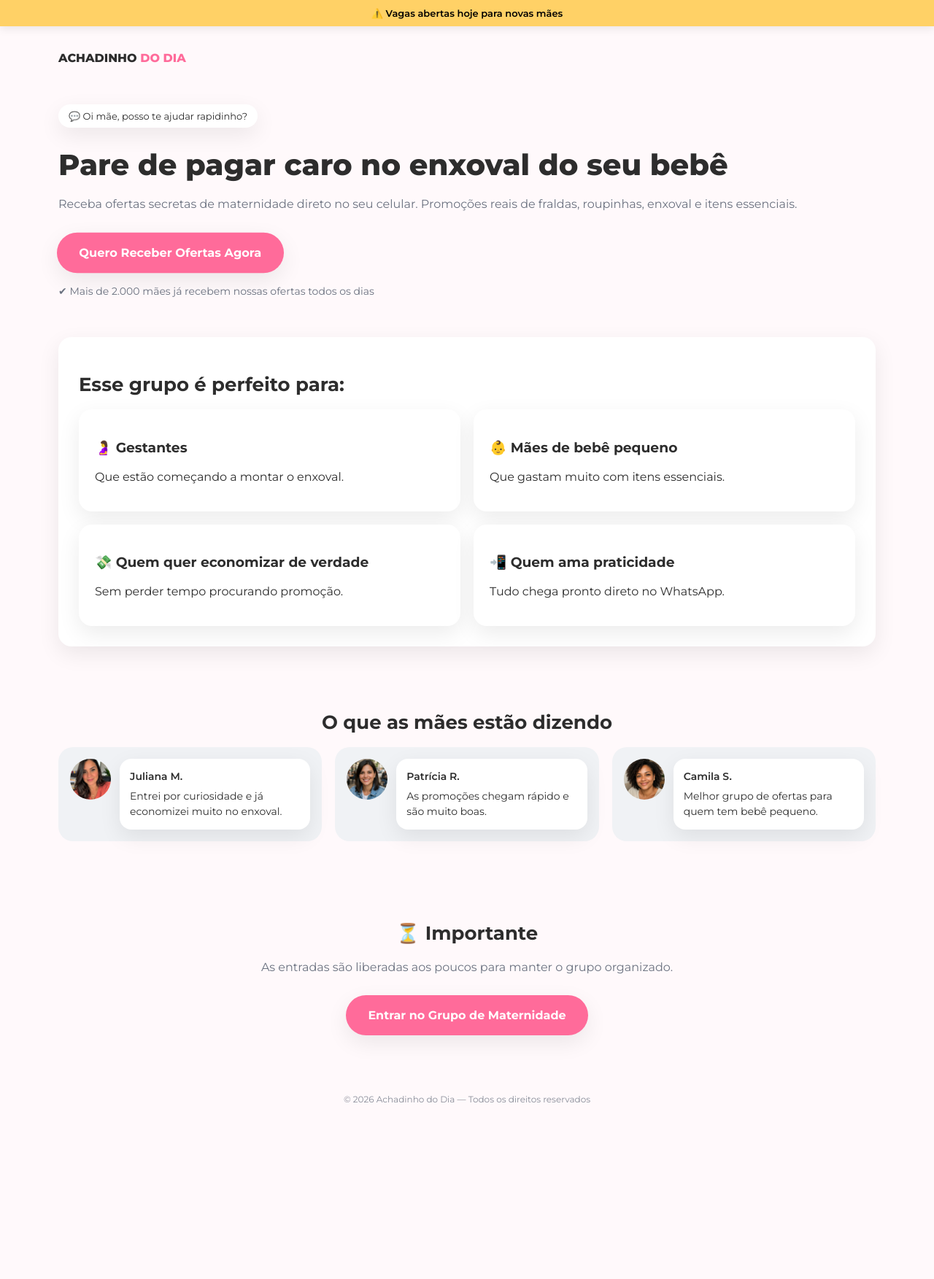
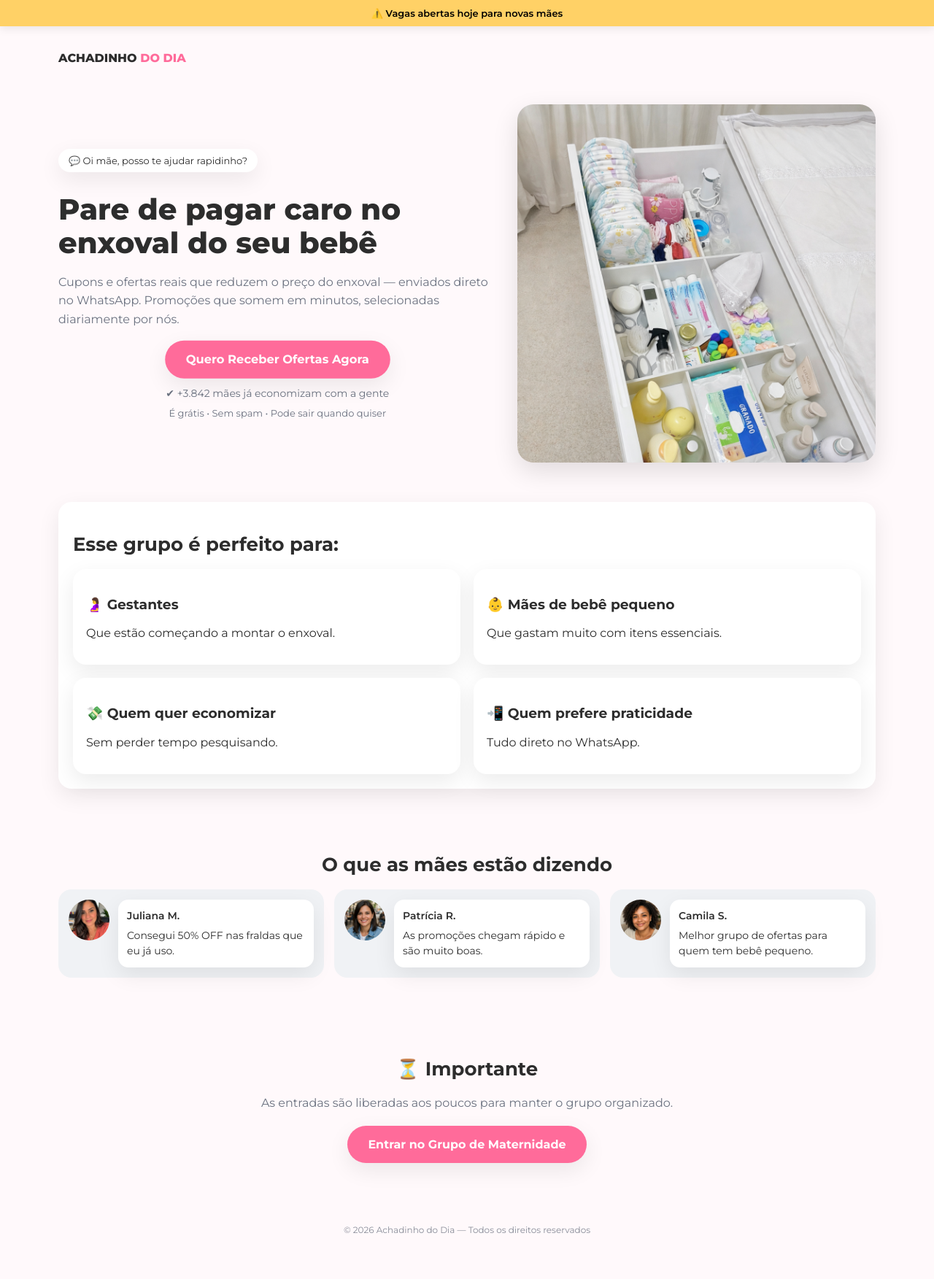
Before and after one commit to wederfonseca/achadinhomaternidade, a website: page index.html in a window 1280 px wide. Shown: the whole page at 73% size. Before the commit the page ends 1562 px from the top, so only its background shows below. Drawn offline with Linux system fonts and the light colour scheme.

Commit message:
style(ui): corrigir alinhamento da microcopy e prova social no hero

```diff
--- a/assets/css/styles.css
+++ b/assets/css/styles.css
@@ -11,9 +11,9 @@
   --wa-bg:#f0f2f5;
 }
 
+/* Reset / base */
 *{box-sizing:border-box}
 html{scroll-behavior:smooth}
-
 body{
   margin:0;
   font-family:'Montserrat', Arial, sans-serif;
@@ -22,18 +22,18 @@ body{
   -webkit-font-smoothing:antialiased;
 }
 
-/* mobile-first container menor */
+/* container: mobile-first, largura restaurada em desktop */
 .container{width:min(720px,92%);margin:auto}
 
-/* TIPOGRAFIA */
+/* Tipografia */
 h1{font-weight:800;font-size:clamp(28px,6vw,40px);line-height:1.15;margin:14px 0 18px}
 h2{font-weight:700;font-size:clamp(20px,4.5vw,26px);margin-bottom:18px}
 .logo{font-weight:800}
-.subtitle{font-weight:400;color:var(--muted);margin-bottom:26px;font-size:16px;line-height:1.6}
+.subtitle{font-weight:400;color:var(--muted);margin-bottom:18px;font-size:16px;line-height:1.6}
 .subtitle.center{text-align:center}
 .cta{font-weight:700}
 
-/* BARRA FIXA */
+/* Topbar */
 .topbar{
   position:fixed;top:0;left:0;right:0;
   background:var(--accent);color:#000;
@@ -42,54 +42,137 @@ h2{font-weight:700;font-size:clamp(20px,4.5vw,26px);margin-bottom:18px}
   z-index:1000;box-shadow:0 4px 12px rgba(0,0,0,.08);
 }
 
-/* HEADER (garante espaço abaixo da topbar) */
+/* Header spacing (espaco para topbar) */
 header{padding-top:52px}
 .logo{padding:18px 0}
 .logo span{color:var(--primary)}
 
-/* HERO */
-.hero{padding:36px 0 10px}
-.chat-intro{display:inline-block;background:#fff;border-radius:999px;padding:8px 14px;font-size:13px;box-shadow:var(--shadow);margin-bottom:14px}
+/* HERO - grid que separa texto e imagem */
+.hero{
+  padding:36px 0 10px;
+  text-align:center; /* garante centralização no mobile */
+}
 
-/* BOTÕES */
-.cta{display:inline-block;background:var(--primary);color:#fff;padding:18px 30px;border-radius:999px;text-decoration:none;box-shadow:var(--shadow);transition:.25s ease;font-size:16px}
-.cta:hover{background:var(--primary-dark);transform:translateY(-2px)}
-.cta--pulse{animation:pulse 1.8s ease-in-out infinite}
-@keyframes pulse{0%{transform:scale(1)}50%{transform:scale(1.05)}100%{transform:scale(1)}}
-.proof{margin-top:16px;font-size:14px;color:var(--muted)}
+/* layout responsivo do hero */
+.hero-grid{
+  display:grid;
+  gap:28px;
+  align-items:center;
+}
 
-/* SEÇÕES */
+/* mobile: 1 coluna */
+@media (max-width:899px){
+  .hero-grid{grid-template-columns:1fr;text-align:center;}
+}
+
+/* desktop: texto + imagem lado a lado */
+@media (min-width:900px){
+  .hero-grid{grid-template-columns:1.1fr .9fr;text-align:left;}
+}
+
+/* chat intro badge */
+.chat-intro{
+  display:inline-block;background:#fff;border-radius:999px;padding:8px 14px;font-size:13px;box-shadow:var(--shadow);margin-bottom:14px;
+}
+
+/* HERO IMAGE */
+.hero-image{display:flex;justify-content:center}
+.hero-image img{
+  width:100%;
+  max-width:520px;        /* limita tamanho máximo */
+  height:auto;
+  aspect-ratio:1/1;       /* garante formato quadrado */
+  object-fit:cover;
+  border-radius:22px;
+  box-shadow:0 12px 34px rgba(0,0,0,.12);
+}
+
+/* CTA row: empilha e centraliza tanto prova quanto microcopy */
+.cta-row{
+  display:flex;
+  flex-direction:column;
+  align-items:center;       /* centraliza botão e prova */
+  gap:10px;
+  text-align:center;
+  margin-top:6px;
+}
+
+/* prova numérica inline (logo abaixo do CTA) */
+.inline-proof{
+  color:var(--muted);
+  font-size:14px;
+  text-align:center;
+  max-width:420px;
+}
+
+/* microcopy abaixo do CTA, também centralizada e mesma largura máxima */
+.microcopy{
+  margin-top:10px;
+  color:var(--muted);
+  font-size:13px;
+  text-align:center;
+  max-width:420px;
+}
+
+/* Ensure hero microcopy/block is centered in all breakpoints (fix for desktop left-align) */
+.hero .inline-proof,
+.hero .microcopy{
+  display:block;
+  margin-left:auto;
+  margin-right:auto;
+  text-align:center;
+  max-width:420px;
+}
+
+/* Buttons */
+.cta{
+  display:inline-block;background:var(--primary);color:#fff;
+  padding:16px 28px;border-radius:999px;text-decoration:none;
+  box-shadow:var(--shadow);transition:transform .22s ease, box-shadow .22s ease, opacity .22s ease;
+  font-size:16px;
+}
+.cta:hover{transform:translateY(-3px);box-shadow:0 16px 40px rgba(0,0,0,.12)}
+
+/* subtle pulse for main CTA (leve) */
+.main-cta{animation:subtlePulse 2.2s ease-in-out infinite}
+@keyframes subtlePulse{
+  0%{transform:translateY(0) scale(1)}
+  50%{transform:translateY(-2px) scale(1.02)}
+  100%{transform:translateY(0) scale(1)}
+}
+
+/* Sections & cards */
 .section{padding:44px 0}
-.highlight{background:#fff;border-radius:var(--radius);padding:28px;box-shadow:var(--shadow)}
+.highlight{background:#fff;border-radius:var(--radius);padding:20px;box-shadow:var(--shadow)}
 .grid{display:grid;gap:18px}
 .benefits{grid-template-columns:1fr}
-.card{background:#fff;padding:22px;border-radius:var(--radius);box-shadow:var(--shadow)}
+.card{background:#fff;padding:18px;border-radius:var(--radius);box-shadow:var(--shadow)}
 
-/* DEPOIMENTOS */
-.testimonials{grid-template-columns:1fr}
-.wa-card{background:var(--wa-bg);padding:16px;border-radius:20px}
+/* Testimonials */
+.testimonials{grid-template-columns:1fr;gap:14px;margin-top:18px}
+.wa-card{background:var(--wa-bg);padding:14px;border-radius:18px}
 .wa-item{display:flex;gap:12px;align-items:flex-start}
 .wa-avatar{width:56px;height:56px;border-radius:50%;object-fit:cover}
-.wa-bubble{background:#fff;padding:14px;border-radius:16px;box-shadow:var(--shadow);font-size:14px;line-height:1.5}
+.wa-bubble{background:#fff;padding:12px;border-radius:14px;box-shadow:var(--shadow);font-size:14px;line-height:1.5}
 .wa-name{font-weight:600;display:block;margin-bottom:6px}
 
-/* URGÊNCIA */
+/* Urgency block */
 .urgency{text-align:center}
 
-/* BOTÃO FLUTUANTE (suave) */
+/* Floating CTA (suave) */
 .floating-cta{
   position:fixed;
   left:50%;
   transform:translate(-50%,20px);
   bottom:18px;
   z-index:999;
-  padding:14px 22px;
+  padding:12px 20px;
   font-size:15px;
   border-radius:999px;
   box-shadow:0 12px 30px rgba(0,0,0,.18);
   opacity:0;
   pointer-events:none;
-  transition:opacity .35s cubic-bezier(.2,.9,.2,1), transform .35s cubic-bezier(.2,.9,.2,1);
+  transition:opacity .38s cubic-bezier(.2,.9,.2,1), transform .38s cubic-bezier(.2,.9,.2,1);
 }
 .floating-cta.show{
   opacity:1;
@@ -97,18 +180,42 @@ header{padding-top:52px}
   pointer-events:auto;
 }
 
-/* FOOTER */
-footer{text-align:center;padding:36px 0 48px;color:var(--muted);font-size:12px;opacity:.8}
+/* Loading overlay (protegido) */
+.hidden{display:none !important}
+.loading{
+  position:fixed;
+  inset:0;
+  background:rgba(0,0,0,.6);
+  display:flex;
+  align-items:center;
+  justify-content:center;
+  z-index:9999;
+}
+.loading-box{
+  background:#fff;
+  padding:22px 26px;
+  border-radius:14px;
+  font-weight:600;
+  box-shadow:0 10px 30px rgba(0,0,0,.2);
+}
 
-/* LOADING */
-.loading{position:fixed;inset:0;background:rgba(0,0,0,.6);display:flex;align-items:center;justify-content:center;z-index:2000}
-.hidden{display:none !important}
-.loading-box{background:#fff;padding:24px;border-radius:16px;font-weight:600}
+/* Footer */
+.footer{
+  text-align:center;
+  padding:40px 0 60px;
+  color:var(--muted);
+  font-size:12px;
+  opacity:.8;
+}
 
-/* DESKTOP: restauramos largura maior e colunas */
+/* Responsive: small screens stack CTA row vertically */
+@media (max-width:520px){
+  .cta-row{align-items:center}
+}
+
+/* Desktop adjustments (restaurar largura e colunas) */
 @media (min-width:900px){
   .container{width:min(1120px,92%);}
   .benefits{grid-template-columns:repeat(2,1fr)}
-  /* testimonials: tentar 3 colunas em desktop para reproduzir o layout original */
   .testimonials{grid-template-columns:repeat(3,1fr)}
 }
--- a/index.html
+++ b/index.html
@@ -5,13 +5,15 @@
   <meta name="viewport" content="width=device-width, initial-scale=1.0" />
   <title>Ofertas de Maternidade | Achadinho do Dia</title>
 
+  <!-- Google Fonts -->
   <link rel="preconnect" href="https://fonts.googleapis.com">
   <link rel="preconnect" href="https://fonts.gstatic.com" crossorigin>
   <link href="https://fonts.googleapis.com/css2?family=Montserrat:wght@400;600;700;800&display=swap" rel="stylesheet">
 
+  <!-- CSS -->
   <link rel="stylesheet" href="assets/css/styles.css" />
 
-  <!-- Meta Pixel -->
+  <!-- Meta Pixel (mantido) -->
   <script>
     !function(f,b,e,v,n,t,s)
     {if(f.fbq)return;n=f.fbq=function(){n.callMethod?
@@ -30,13 +32,10 @@
       src="https://www.facebook.com/tr?id=893195646887701&ev=PageView&noscript=1"/>
   </noscript>
 </head>
-
 <body>
 
-<!-- BARRA FIXA TOPO -->
-<div class="topbar">
-  ⚠️ Vagas abertas hoje para novas mães
-</div>
+  <!-- Topbar de urgência -->
+  <div class="topbar" role="status">⚠️ Vagas abertas hoje para novas mães</div>
 
   <header class="container">
     <div class="logo">ACHADINHO <span>DO DIA</span></div>
@@ -45,19 +44,25 @@
   <main>
 
     <!-- HERO / BLOCO 1 -->
-  <section class="hero container">
+        <section class="hero container" aria-labelledby="hero-title">
+
+      <div class="hero-grid">
+
+        <!-- TEXTO -->
+        <div class="hero-content">
           <div class="chat-intro">💬 Oi mãe, posso te ajudar rapidinho?</div>
 
-    <h1>
+          <h1 id="hero-title">
             Pare de pagar caro no enxoval do seu bebê
           </h1>
 
           <p class="subtitle">
-      Receba ofertas secretas de maternidade direto no seu celular.
-      Promoções reais de fraldas, roupinhas, enxoval e itens essenciais.
+            Cupons e ofertas reais que reduzem o preço do enxoval — enviados direto no WhatsApp.
+            Promoções que somem em minutos, selecionadas diariamente por nós.
           </p>
 
-    <a class="cta cta--pulse btn-track main-cta"
+          <div class="cta-row">
+            <a class="cta main-cta btn-track"
                href="https://chat.whatsapp.com/Ijv75mZwQKzKr7rYWCTRWp"
                data-group="maternidade"
                data-collect-endpoint="/collect"
@@ -65,8 +70,23 @@
               Quero Receber Ofertas Agora
             </a>
 
-    <div class="proof">
-      ✔ Mais de 2.000 mães já recebem nossas ofertas todos os dias
+            <div class="inline-proof">✔ +3.842 mães já economizam com a gente</div>
+          </div>
+
+          <div class="microcopy">É grátis • Sem spam • Pode sair quando quiser</div>
+        </div>
+
+        <!-- IMAGEM -->
+        <div class="hero-image">
+          <img
+            src="assets/images/enxoval-bebe-organizado-gaveta.webp"
+            alt="Gaveta organizada com itens essenciais de enxoval de bebê"
+            loading="lazy"
+            width="600"
+            height="600"
+          />
+        </div>
+
       </div>
     </section>
 
@@ -77,8 +97,8 @@
         <div class="grid benefits">
           <div class="card"><h3>🤰 Gestantes</h3><p>Que estão começando a montar o enxoval.</p></div>
           <div class="card"><h3>👶 Mães de bebê pequeno</h3><p>Que gastam muito com itens essenciais.</p></div>
-        <div class="card"><h3>💸 Quem quer economizar de verdade</h3><p>Sem perder tempo procurando promoção.</p></div>
-        <div class="card"><h3>📲 Quem ama praticidade</h3><p>Tudo chega pronto direto no WhatsApp.</p></div>
+          <div class="card"><h3>💸 Quem quer economizar</h3><p>Sem perder tempo pesquisando.</p></div>
+          <div class="card"><h3>📲 Quem prefere praticidade</h3><p>Tudo direto no WhatsApp.</p></div>
         </div>
       </div>
     </section>
@@ -86,6 +106,7 @@
     <!-- BLOCO 3 — PROVA SOCIAL -->
     <section class="section container">
       <h2 style="text-align:center;margin-top:0">O que as mães estão dizendo</h2>
+
       <div class="grid testimonials">
 
         <div class="wa-card">
@@ -93,7 +114,7 @@
             <img class="wa-avatar" src="assets/images/img-perfil-mae-01.webp" alt="Foto perfil Juliana" />
             <div class="wa-bubble">
               <span class="wa-name">Juliana M.</span>
-            Entrei por curiosidade e já economizei muito no enxoval.
+              Consegui 50% OFF nas fraldas que eu já uso.
             </div>
           </div>
         </div>
@@ -121,14 +142,14 @@
       </div>
     </section>
 
-  <!-- BLOCO 4 — URGÊNCIA -->
+    <!-- BLOCO 4 — URGÊNCIA (final) -->
     <section class="section container urgency">
       <h2>⏳ Importante</h2>
       <p class="subtitle center">
         As entradas são liberadas aos poucos para manter o grupo organizado.
       </p>
 
-    <a class="cta btn-track"
+      <a class="cta final-cta btn-track"
          href="https://chat.whatsapp.com/Ijv75mZwQKzKr7rYWCTRWp"
          data-group="maternidade"
          data-collect-endpoint="/collect"
@@ -139,9 +160,11 @@
 
   </main>
 
-<footer>© 2026 Achadinho do Dia — Todos os direitos reservados</footer>
+  <footer class="footer">
+    © 2026 Achadinho do Dia — Todos os direitos reservados
+  </footer>
 
-<!-- BOTÃO FLUTUANTE (sem 'hidden' — visibilidade controlada por classe .show) -->
+  <!-- BOTÃO FLUTUANTE (visibilidade controlada em JS via .show) -->
   <a class="cta floating-cta btn-track"
      href="https://chat.whatsapp.com/Ijv75mZwQKzKr7rYWCTRWp"
      data-group="maternidade"
@@ -151,12 +174,12 @@
     Entrar no Grupo
   </a>
 
-<!-- LOADING -->
-<div id="loading" class="loading hidden">
+  <!-- LOADING OVERLAY (inicia escondido) -->
+  <div id="loading" class="loading hidden" aria-hidden="true">
     <div class="loading-box">🔒 Reservando sua vaga no grupo…</div>
   </div>
 
+  <!-- JS -->
   <script src="assets/js/main.js" defer></script>
-
 </body>
 </html>
```
Also changed, not shown: assets/js/main.js (+46 -41 lines), assets/images/enxoval-bebe-organizado-gaveta.webp (added). Lines whose indentation alone changed are shown as unchanged.
